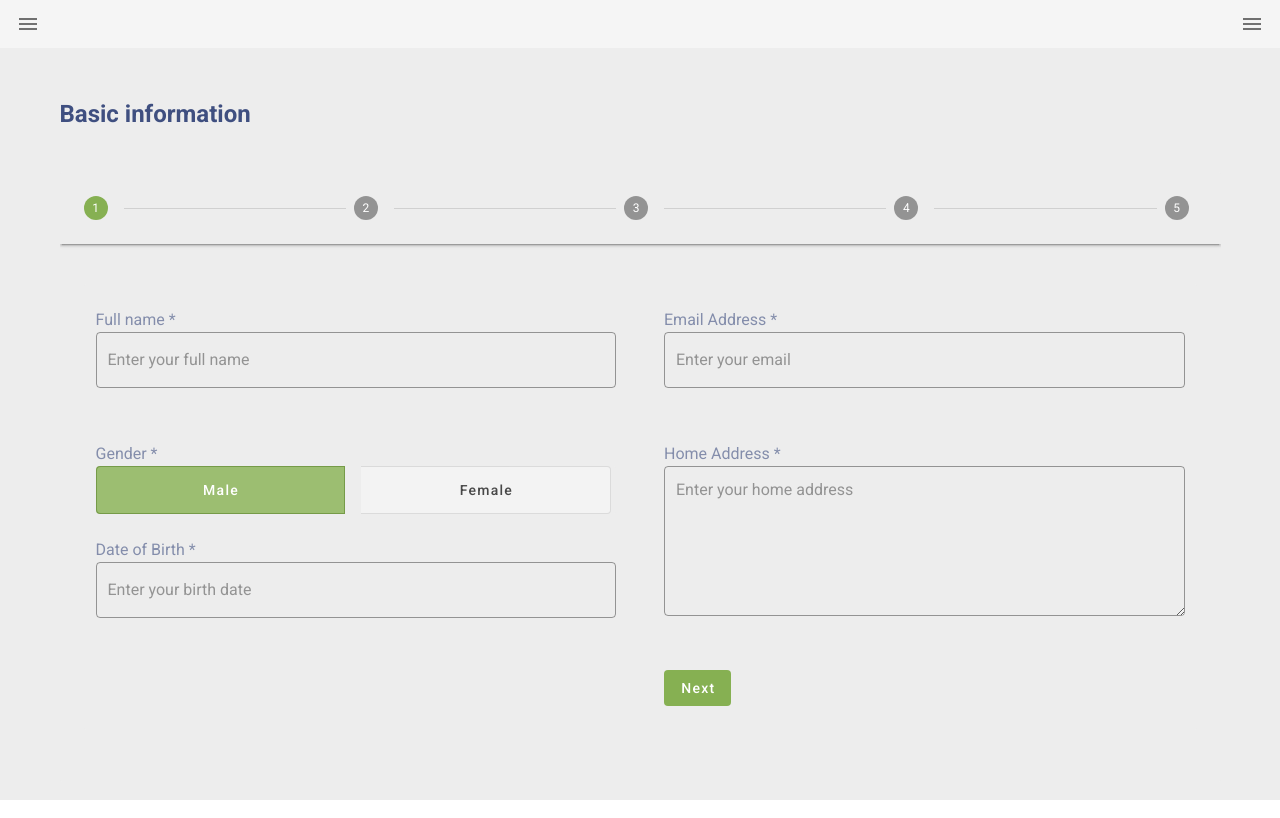
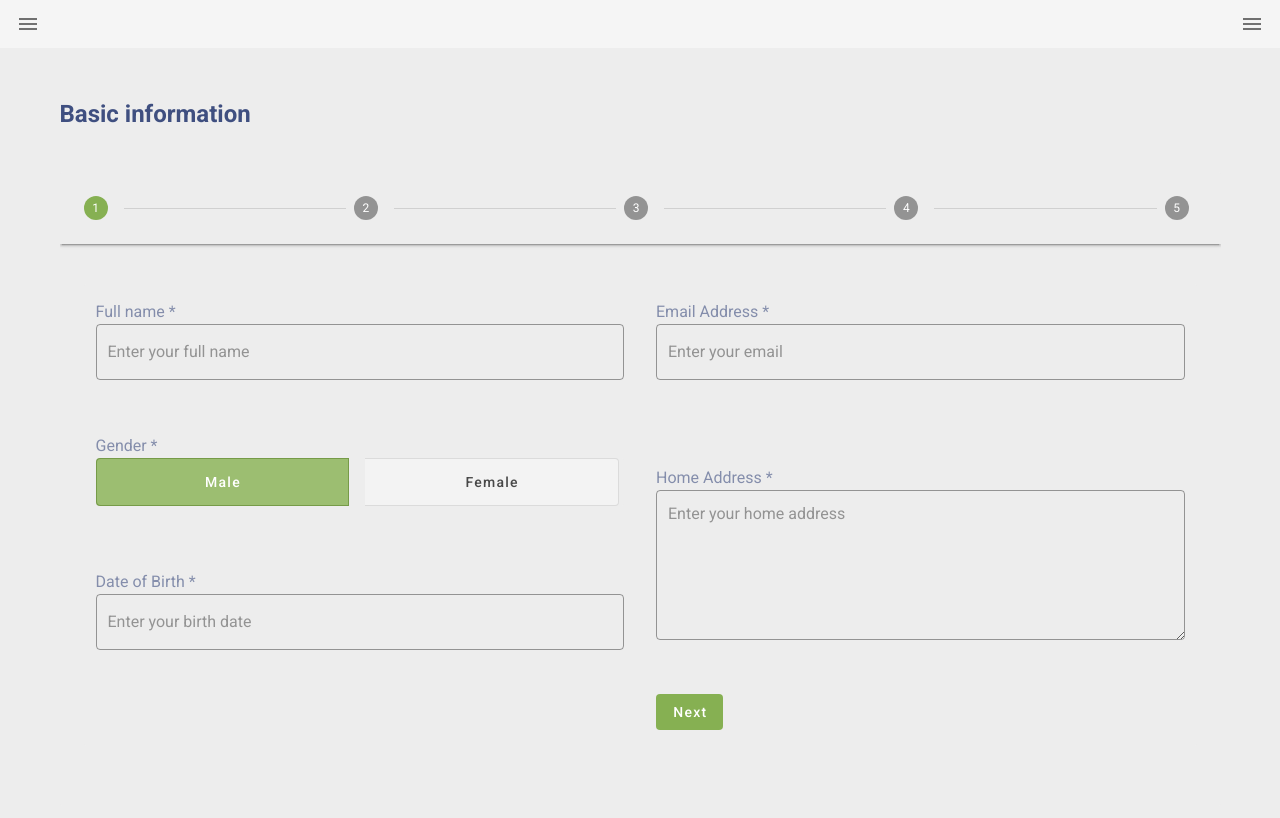
Before and after one commit to Lirac/figo, a Nuxt app: page /get-loans in a window 1280 px wide. Built offline with nearby package versions, Linux system fonts and the light colour scheme.

Commit message:
fix index page

```diff
--- a/pages/get-loans.vue
+++ b/pages/get-loans.vue
@@ -38,7 +38,7 @@
             <v-stepper-content step="1">
               <v-card flat class="mb-12 stepper__content">
                 <v-form>
-                  <v-row class="mt-4">
+                  <v-row dense class="mt-4">
                     <v-col cols="12" md="6">
                       <v-col cols="12">
                         <label class="input__label">Full name *</label>
@@ -50,7 +50,7 @@
                         </v-text-field>
                       </v-col>
 
-                      <v-col cols="12">
+                      <v-col cols="12" class="mb-10">
                         <label class="input__label" for="">Gender *</label>
                         <v-btn-toggle
                           mandatory
@@ -93,7 +93,7 @@
                       </v-col>
                     </v-col>
                     <v-col cols="12" md="6">
-                      <v-col cols="12">
+                      <v-col cols="12" class="mb-8">
                         <label class="input__label" for=""
                           >Email Address *</label
                         >
--- a/pages/index.vue
+++ b/pages/index.vue
@@ -13,7 +13,7 @@
         <v-col cols="12" md="6" sm="6">
           <v-card flat>
             <v-card-title>
-              <p>Account balance</p>
+              <h4 class="bal__heading">Account balance</h4>
             </v-card-title>
             <v-card-text>
               <h1 v-if="!hide" class="acc__bal">0.00</h1>
@@ -51,7 +51,7 @@
     <section class="block">
       <h3>Coming features</h3>
       <v-row justify="space-between">
-        <v-col md="2">
+        <v-col cols="6" sm="6" md="2">
           <v-card flat class="features__card">
             <card-avatar
               avatar-color="#dfdfdf"
@@ -67,7 +67,7 @@
             </div>
           </v-card>
         </v-col>
-        <v-col md="2">
+        <v-col cols="6" sm="6" md="2">
           <v-card flat class="features__card">
             <card-avatar
               avatar-color="#dfdfdf"
@@ -83,7 +83,7 @@
             </div>
           </v-card>
         </v-col>
-        <v-col md="2" class="coming-soon">
+        <v-col cols="6" sm="6" md="2" class="coming-soon">
           <v-card class="features__card" flat>
             <card-avatar
               avatar-color="#dfdfdf"
@@ -99,7 +99,7 @@
             </div>
           </v-card>
         </v-col>
-        <v-col md="2">
+        <v-col cols="6" sm="6" md="2">
           <v-card class="features__card" flat>
             <card-avatar
               avatar-color="#dfdfdf"
@@ -115,7 +115,7 @@
             </div>
           </v-card>
         </v-col>
-        <v-col md="2">
+        <v-col cols="6" sm="6" md="2">
           <v-card class="features__card" flat>
             <card-avatar
               avatar-color="#dfdfdf"
@@ -166,6 +166,13 @@ export default {
 .acc__bal {
   font-size: 3rem;
 }
+
+.bal__heading {
+  color: #000;
+  opacity: 0.5;
+  padding: 0;
+  margin: 0.5rem 0;
+}
 .balance__label {
   display: inline !important;
   margin-right: 1rem;
```
